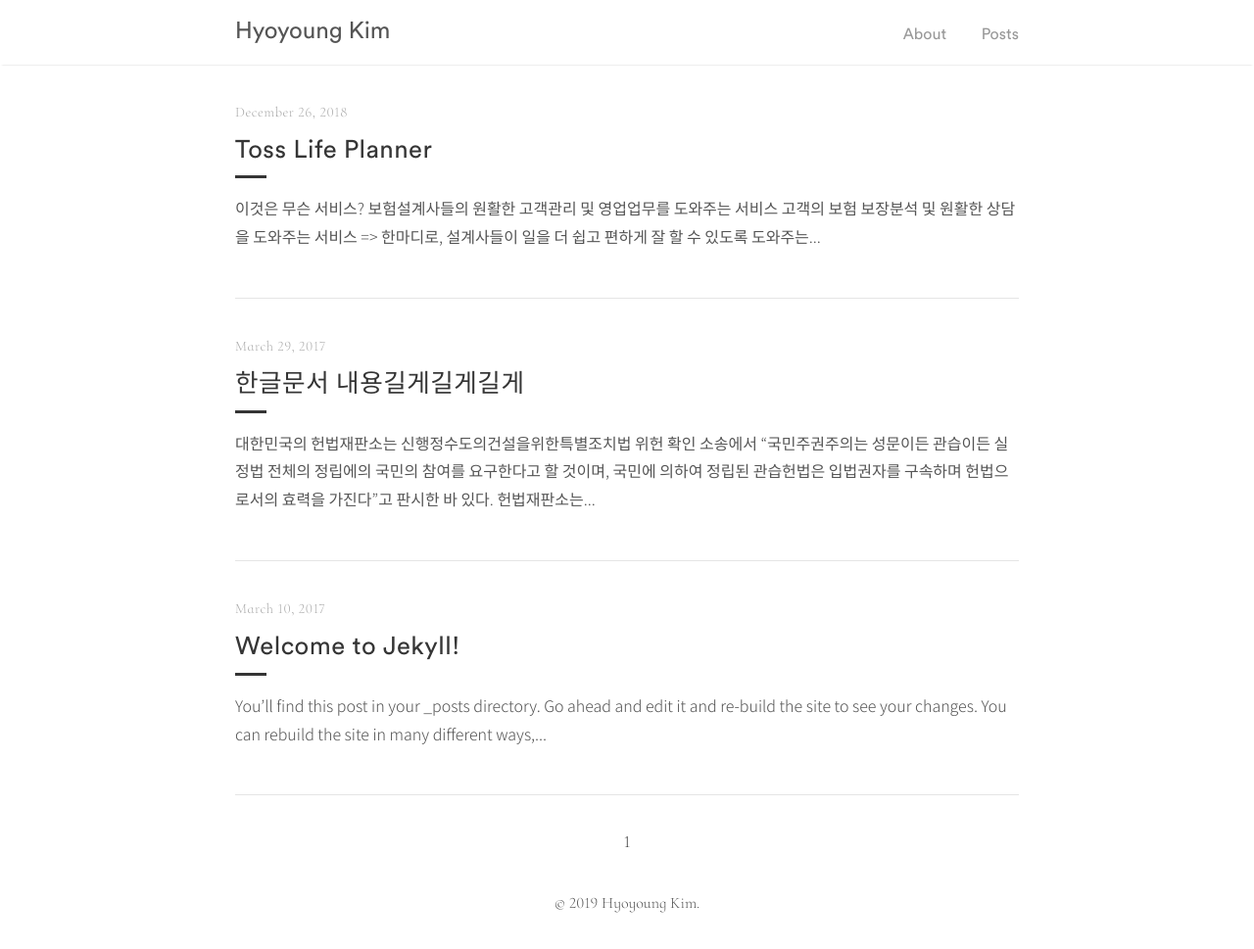
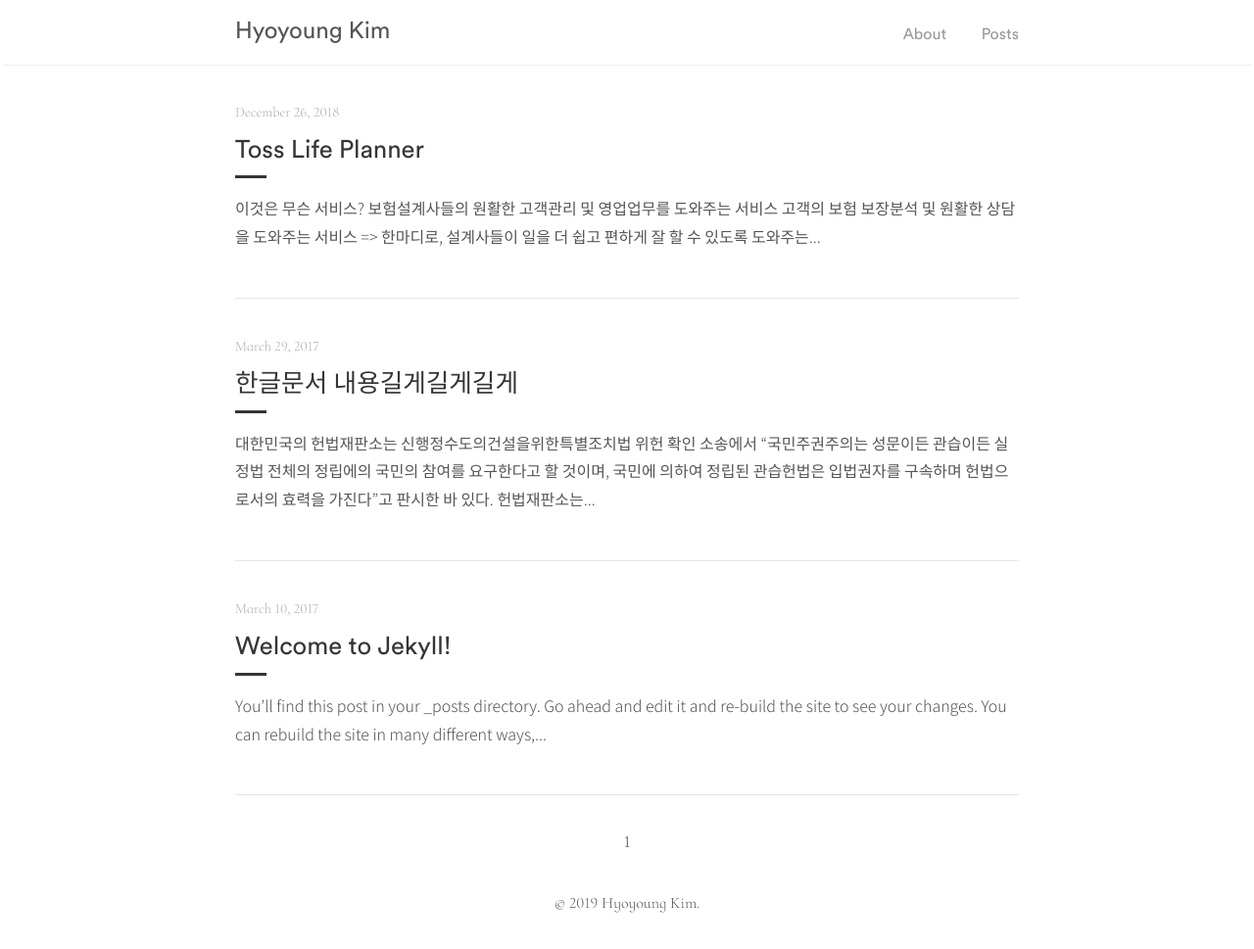
Before and after one commit to hyngkm/hyngkm.github.io, a Jekyll site: the page built from index.html, in a window 1280 px wide. Shown: the whole page at 98% size. Built offline with Jekyll 4.4.1, drawn with Linux system fonts in a browser that asks for light colours; some web fonts are replaced; the list of posts is cut into pages by our own code.

Commit message:
Update _catalogue.scss

```diff
--- a/_sass/tale/_catalogue.scss
+++ b/_sass/tale/_catalogue.scss
@@ -19,7 +19,6 @@
     color: $default-tint;
     font-family: $serif-secondary;
     font-size: 0.9rem;
-    letter-spacing: .5px;
   }
 
   &-title {
@@ -27,7 +26,6 @@
     display: block;
     font-family: $sans-serif;
     font-size: 1.6rem;
-    letter-spacing: .5px;
     margin: .5rem 0;
   }
 
```
